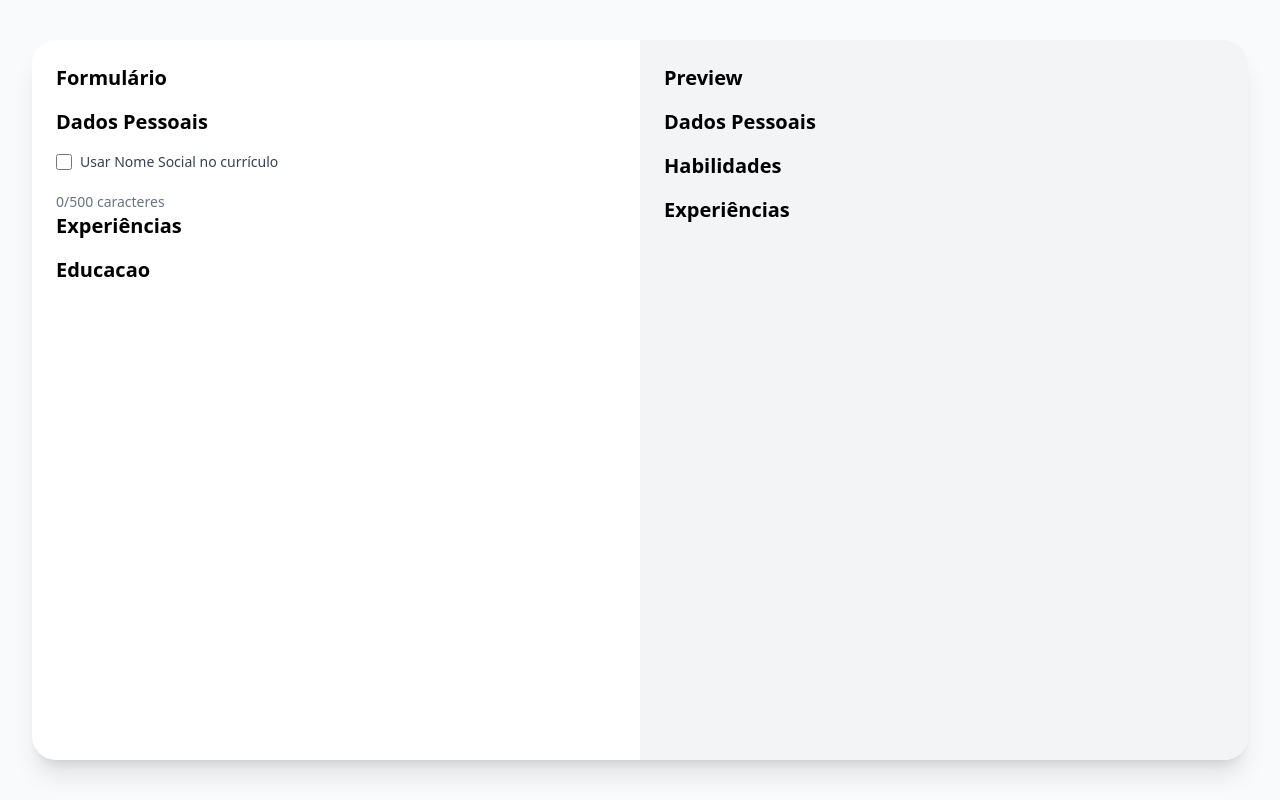
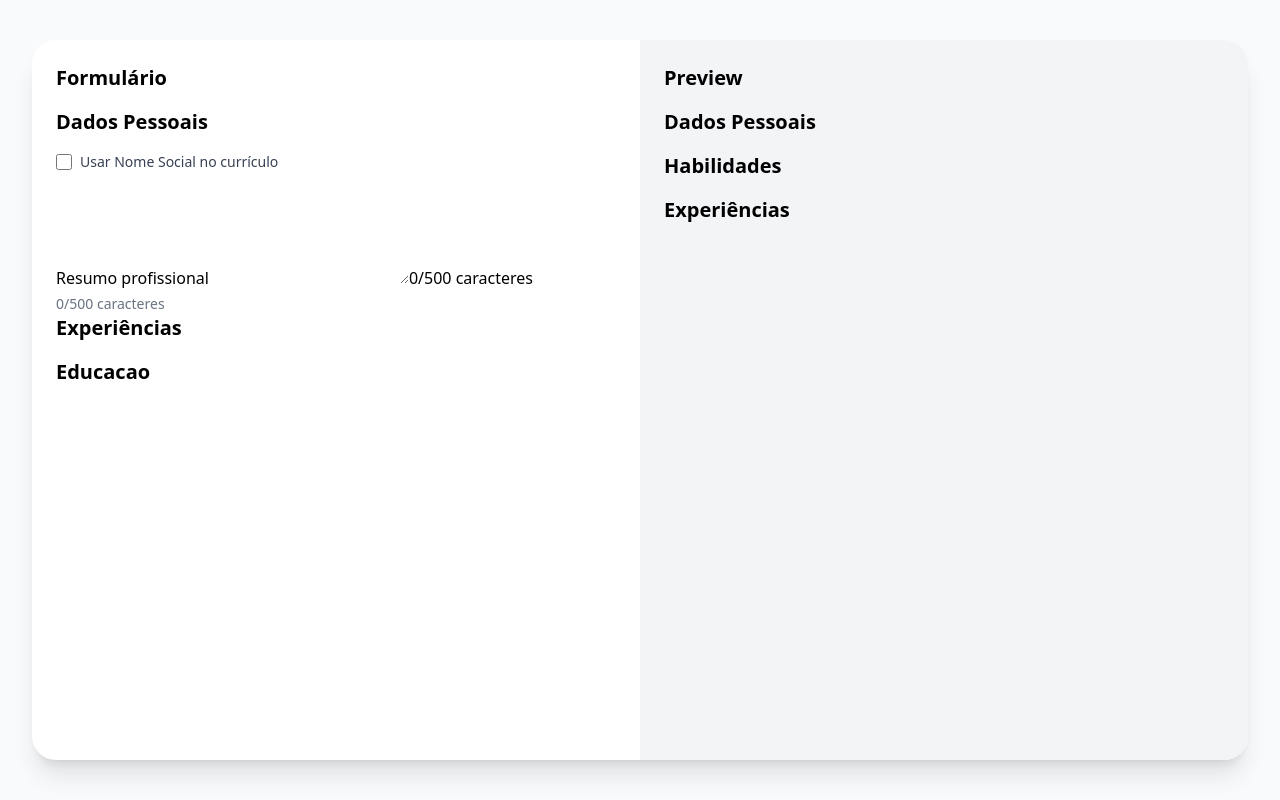
Before and after one commit to Toteck/nextfolio, a React (Vite) app: page / in a window 1280 px wide. Built offline with nearby package versions, Linux system fonts and the light colour scheme.

Commit message:
feat: input resumo profissional

```diff
--- a/src/components/form/inputs/TextAreaResumo.tsx
+++ b/src/components/form/inputs/TextAreaResumo.tsx
@@ -1,5 +1,27 @@
-export const TextAreaResumo = () => {
-    return (
-        <></>
-    )
+interface TextAreaResumoProps {
+  label: string;
+  value: string;
+  onChange: (value: string) => void;
+  maxLength?: number;
 }
+
+export function TextAreaResumo({
+  label,
+  value,
+  onChange,
+  maxLength = 500,
+}:
+TextAreaResumoProps) {
+  return (
+    <div>
+      <label>{label}</label>
+      <textarea
+        value={value}
+        onChange={(e) => onChange(e.target.value)}
+        maxLength={maxLength}
+        rows={4}
+      />
+      <span>{value.length}/{maxLength} caracteres</span>
+    </div>
+  );
+}
```
